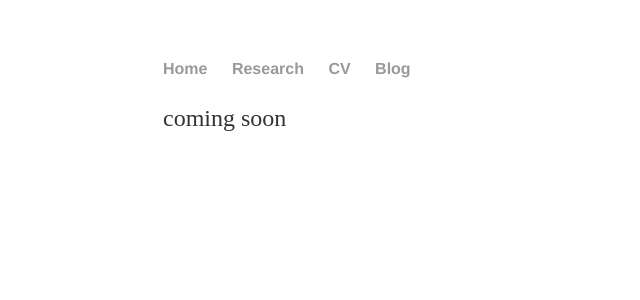
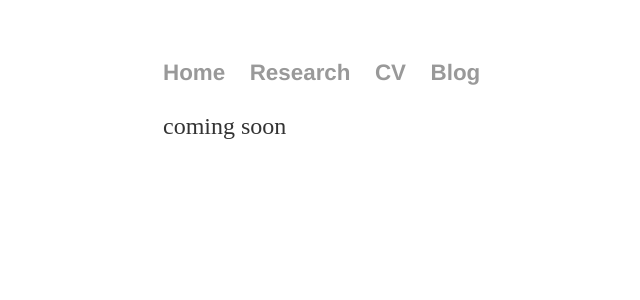
Before and after one commit to torres-lab/torres-lab.github.io, a Jekyll site: the page built from cv/index.html, in a window 1280 px wide. Shown: the top 300 px of the page, without its empty margins (29-669 px from the left). Built offline with Jekyll 4.4.1, drawn with Linux system fonts in a browser that asks for light colours.

Commit message:
Update main.css

```diff
--- a/css/main.css
+++ b/css/main.css
@@ -17,11 +17,9 @@ p {
     color: #333;
 }
 li {
-    font-size: 1em;
+    font-size: 1.4em;
     font-family:'Helvetica', 'Arial', 'Sans-Serif';
     color: #333;
-    font-weight: bold;
-
 }
 nav ul, footer ul {
     font-family:'Helvetica', 'Arial', 'Sans-Serif';
```
